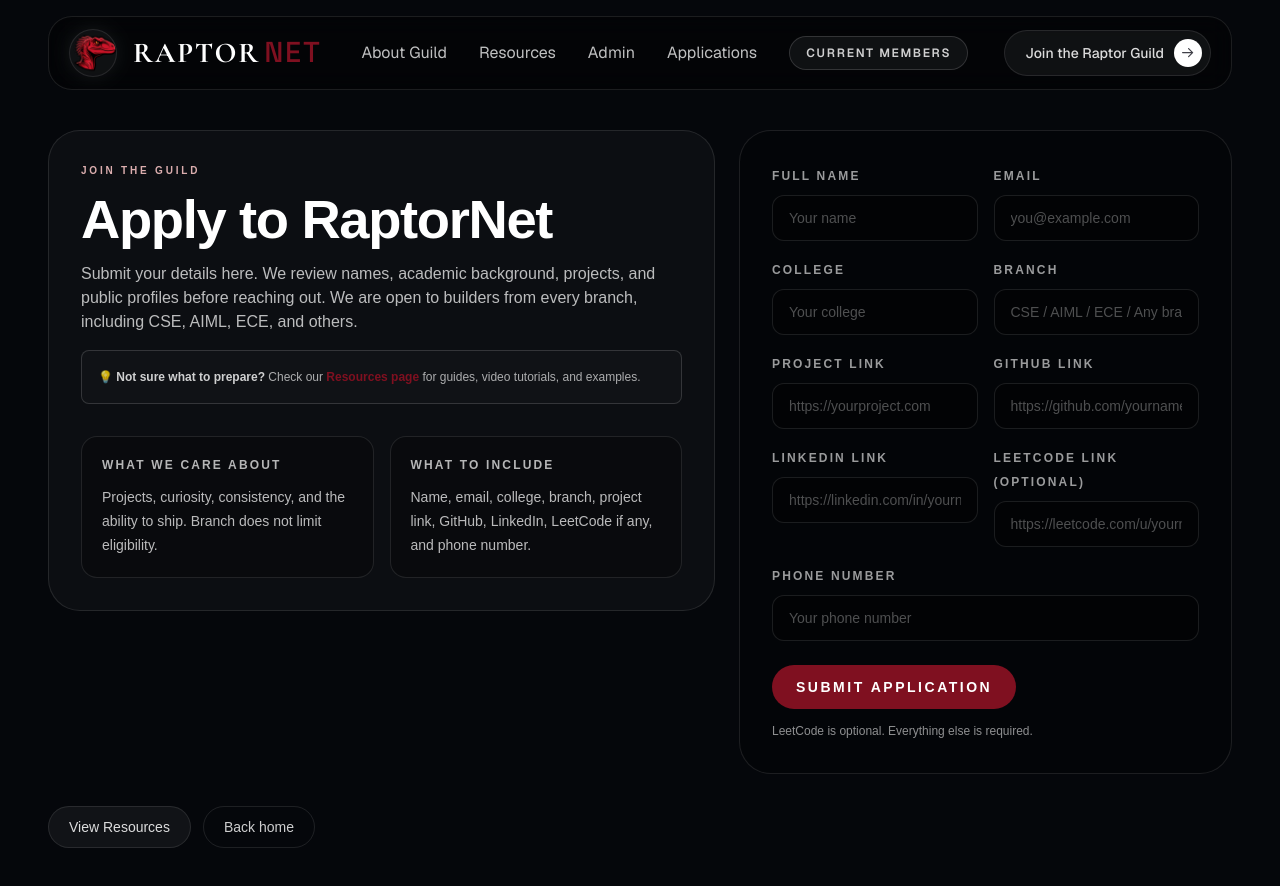
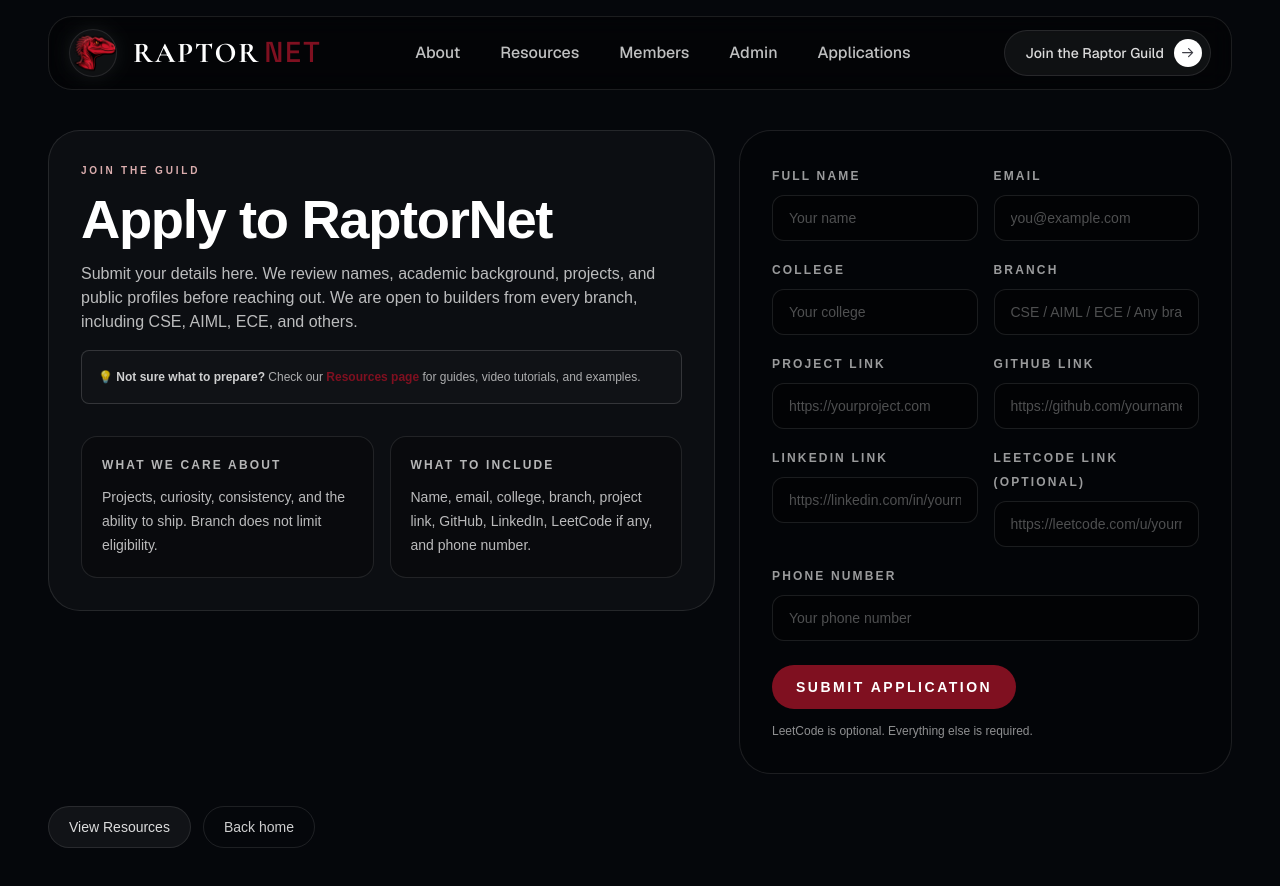
Before and after one commit to KrishnaPrasad-dev/RaptorNet, a Next.js app in the folder raptornet/: page /apply in a window 1280 px wide. Shown: the top 886 px of the page. Built offline with nearby package versions, Linux system fonts and the light colour scheme.

Commit message:
Final changes to the version 1

```diff
--- a/raptornet/src/components/Navbar.tsx
+++ b/raptornet/src/components/Navbar.tsx
@@ -21,12 +21,24 @@ const netFont = Space_Grotesk({
 });
 
 export default function Navbar() {
-  const [menuOpen, setMenuOpen] = React.useState(false);
+  const [mobileMenuOpen, setMobileMenuOpen] = React.useState(false);
+  const [moreMenuOpen, setMoreMenuOpen] = React.useState(false);
+  const moreMenuRef = React.useRef<HTMLDivElement>(null);
+
+  React.useEffect(() => {
+    function handleClickOutside(event: MouseEvent) {
+      if (moreMenuRef.current && !moreMenuRef.current.contains(event.target as Node)) {
+        setMoreMenuOpen(false);
+      }
+    }
+    document.addEventListener("mousedown", handleClickOutside);
+    return () => document.removeEventListener("mousedown", handleClickOutside);
+  }, []);
 
   return (
     <nav className={`${geist.className} relative z-[100] rounded-[1.5rem] border border-white/10 bg-black/40 px-3 py-2.5 text-white backdrop-blur-md sm:px-4 sm:py-3 md:px-5`}>
       <div className="flex items-center justify-between gap-3 sm:gap-6">
-        <div className="flex min-w-0 items-center gap-4 sm:gap-8 lg:gap-10">
+        {/* Logo */}
         <Link href="/" className="shrink-0" aria-label="RaptorNet home">
           <div className="flex items-center gap-2.5 sm:gap-4">
             <div className="relative h-10 w-10 overflow-hidden rounded-full border border-white/10 bg-white/5 shadow-[0_0_20px_rgba(255,255,255,0.08)] sm:h-12 sm:w-12">
@@ -52,30 +64,55 @@ export default function Navbar() {
           </div>
         </Link>
 
-          {/* Tablet Navigation - 3-4 key buttons */}
-          <div className="hidden items-center gap-3 md:flex lg:hidden">
-            <Link href="/#about-guild" className="text-xs font-medium text-white/75 transition-colors duration-150 ease-out hover:text-[#7f1020] px-3 py-1.5">About</Link>
-            <Link href="/resources" className="text-xs font-medium text-white/75 transition-colors duration-150 ease-out hover:text-[#7f1020] px-3 py-1.5">Resources</Link>
-            <Link href="/members" className="text-xs font-medium text-white/75 transition-colors duration-150 ease-out hover:text-[#7f1020] px-3 py-1.5">Members</Link>
-            <Link href="/admin/applications" className="text-xs font-medium text-white/75 transition-colors duration-150 ease-out hover:text-[#7f1020] px-3 py-1.5">Apps</Link>
+        {/* Main Navigation - Shows on md and up */}
+        <div className="hidden items-center gap-6 md:flex lg:gap-8 xl:gap-4">
+          <Link href="/#about-guild" className="text-sm font-medium text-white/75 transition-colors duration-150 ease-out hover:text-[#7f1020] px-3 py-2 lg:text-base">
+            About
+          </Link>
+          <Link href="/resources" className="text-sm font-medium text-white/75 transition-colors duration-150 ease-out hover:text-[#7f1020] px-3 py-2 lg:text-base">
+            Resources
+          </Link>
+          <Link href="/members" className="text-sm font-medium text-white/75 transition-colors duration-150 ease-out hover:text-[#7f1020] px-3 py-2 lg:text-base">
+            Members
+          </Link>
+
+          {/* More Dropdown - Shows only on md-lg, hidden on xl+ */}
+          <div className="relative md:flex lg:hidden" ref={moreMenuRef}>
+            <button
+              onClick={() => setMoreMenuOpen(!moreMenuOpen)}
+              className="text-sm font-medium text-white/75 transition-colors duration-150 ease-out hover:text-[#7f1020] px-3 py-2 flex items-center gap-1.5"
+            >
+              More
+              <svg className={`w-4 h-4 transition-transform ${moreMenuOpen ? 'rotate-180' : ''}`} fill="none" stroke="currentColor" viewBox="0 0 24 24">
+                <path strokeLinecap="round" strokeLinejoin="round" strokeWidth={2} d="M19 14l-7 7m0 0l-7-7m7 7V3" />
+              </svg>
+            </button>
+
+            {moreMenuOpen && (
+              <div className="absolute right-0 top-full mt-2 w-48 rounded-xl border border-white/10 bg-[#0d1117] shadow-2xl z-[300]">
+                <Link href="/admin" className="block px-4 py-2.5 text-sm text-white/65 hover:bg-[#7f1020]/20 hover:text-white transition-colors first:rounded-t-lg">
+                  Admin
+                </Link>
+                <Link href="/admin/applications" className="block px-4 py-2.5 text-sm text-white/65 hover:bg-[#7f1020]/20 hover:text-white transition-colors last:rounded-b-lg">
+                  Applications
+                </Link>
+              </div>
+            )}
           </div>
 
-          {/* Desktop Navigation - Full menu */}
-          <div className="hidden items-center gap-8 lg:flex">
-            <Link href="/#about-guild" className="text-md text-white/75 transition-colors duration-150 ease-out hover:text-[#7f1020]">About Guild</Link>
-            <Link href="/resources" className="text-md text-white/75 transition-colors duration-150 ease-out hover:text-[#7f1020]">Resources</Link>
-            <Link href="/admin" className="text-md text-white/75 transition-colors duration-150 ease-out hover:text-[#7f1020]">Admin</Link>
-            <Link href="/admin/applications" className="text-md text-white/75 transition-colors duration-150 ease-out hover:text-[#7f1020]">Applications</Link>
-            <Link
-              href="/members"
-              className="rounded-full border border-white/15 bg-white/5 px-4 py-2 text-xs font-semibold tracking-[0.14em] uppercase text-white/80 transition-colors duration-150 ease-out hover:border-[#7f1020] hover:bg-[#7f1020]/20 hover:text-white"
-            >
-              Current Members
+          {/* Full Desktop Menu - Shows on xl+ */}
+          <div className="hidden xl:flex items-center gap-4">
+            <Link href="/admin" className="text-base font-medium text-white/75 transition-colors duration-150 ease-out hover:text-[#7f1020] px-3 py-2">
+              Admin
+            </Link>
+            <Link href="/admin/applications" className="text-base font-medium text-white/75 transition-colors duration-150 ease-out hover:text-[#7f1020] px-3 py-2">
+              Applications
             </Link>
           </div>
         </div>
 
-        <div className="flex shrink-0 items-center gap-1.5 sm:gap-2">
+        {/* Right Side - Join Button & Mobile Menu */}
+        <div className="flex items-center gap-1.5 sm:gap-2 shrink-0">
           <Link
             href="/apply"
             className="hidden items-center gap-2.5 rounded-full border border-white/10 bg-white/5 pl-5 pr-2 py-2 text-sm font-medium text-white/85 transition-colors duration-150 ease-out hover:border-[#7f1020] hover:bg-[#7f1020] hover:text-white md:flex"
@@ -90,36 +127,48 @@ export default function Navbar() {
 
           <Link
             href="/apply"
-            className="rounded-full border border-white/10 bg-white/5 px-3 py-1.5 text-[10px] font-semibold tracking-[0.14em] uppercase text-white transition-colors duration-150 ease-out hover:border-[#7f1020] hover:bg-[#7f1020] hover:text-white sm:px-4 sm:py-2 sm:text-[11px] sm:tracking-[0.16em] md:hidden"
+            className="rounded-full border border-white/10 bg-white/5 px-3 py-1.5 text-[10px] font-semibold tracking-[0.14em] uppercase text-white transition-colors duration-150 ease-out hover:border-[#7f1020] hover:bg-[#7f1020] hover:text-white sm:px-4 sm:py-2 sm:text-[11px] md:hidden"
           >
             Join
           </Link>
 
+          {/* Mobile Hamburger */}
           <button
             type="button"
             aria-label="Toggle menu"
-            aria-expanded={menuOpen}
-            onClick={() => setMenuOpen(!menuOpen)}
+            aria-expanded={mobileMenuOpen}
+            onClick={() => setMobileMenuOpen(!mobileMenuOpen)}
             className="flex cursor-pointer flex-col gap-1.5 border-0 bg-transparent p-1 md:hidden"
           >
-            <span className={`block h-0.5 w-6 bg-white transition-transform ${menuOpen ? "translate-y-2 rotate-45" : ""}`} />
-            <span className={`block h-0.5 w-6 bg-white transition-opacity ${menuOpen ? "opacity-0" : ""}`} />
-            <span className={`block h-0.5 w-6 bg-white transition-transform ${menuOpen ? "-translate-y-2 -rotate-45" : ""}`} />
+            <span className={`block h-0.5 w-6 bg-white transition-transform ${mobileMenuOpen ? "translate-y-2 rotate-45" : ""}`} />
+            <span className={`block h-0.5 w-6 bg-white transition-opacity ${mobileMenuOpen ? "opacity-0" : ""}`} />
+            <span className={`block h-0.5 w-6 bg-white transition-transform ${mobileMenuOpen ? "-translate-y-2 -rotate-45" : ""}`} />
           </button>
         </div>
       </div>
 
-      {menuOpen && (
+      {/* Mobile Menu */}
+      {mobileMenuOpen && (
         <div className="absolute left-0 top-full z-[200] mt-2.5 flex w-full flex-col gap-1 rounded-b-[1.25rem] border border-white/10 border-t-0 bg-[#0d1117] p-4 shadow-2xl sm:mt-3 sm:p-5 md:hidden">
-          <Link href="/#about-guild" className="rounded-lg px-4 py-2.5 text-sm text-white/65 transition-colors duration-150 ease-out hover:bg-[#7f1020] hover:text-white">About Guild</Link>
-          <Link href="/resources" className="rounded-lg px-4 py-2.5 text-sm text-white/65 transition-colors duration-150 ease-out hover:bg-[#7f1020] hover:text-white">Resources</Link>
-          <Link href="/members" className="rounded-lg px-4 py-2.5 text-sm text-white/65 transition-colors duration-150 ease-out hover:bg-[#7f1020] hover:text-white">Current Members</Link>
-          <Link href="/admin" className="rounded-lg px-4 py-2.5 text-sm text-white/65 transition-colors duration-150 ease-out hover:bg-[#7f1020] hover:text-white">Admin Profile</Link>
-          <Link href="/admin/applications" className="rounded-lg px-4 py-2.5 text-sm text-white/65 transition-colors duration-150 ease-out hover:bg-[#7f1020] hover:text-white">Applications</Link>
+          <Link href="/#about-guild" className="rounded-lg px-4 py-2.5 text-sm text-white/65 transition-colors duration-150 ease-out hover:bg-[#7f1020] hover:text-white">
+            About Guild
+          </Link>
+          <Link href="/resources" className="rounded-lg px-4 py-2.5 text-sm text-white/65 transition-colors duration-150 ease-out hover:bg-[#7f1020] hover:text-white">
+            Resources
+          </Link>
+          <Link href="/members" className="rounded-lg px-4 py-2.5 text-sm text-white/65 transition-colors duration-150 ease-out hover:bg-[#7f1020] hover:text-white">
+            Current Members
+          </Link>
+          <Link href="/admin" className="rounded-lg px-4 py-2.5 text-sm text-white/65 transition-colors duration-150 ease-out hover:bg-[#7f1020] hover:text-white">
+            Admin
+          </Link>
+          <Link href="/admin/applications" className="rounded-lg px-4 py-2.5 text-sm text-white/65 transition-colors duration-150 ease-out hover:bg-[#7f1020] hover:text-white">
+            Applications
+          </Link>
 
           <Link
             href="/apply"
-            className="mt-3 flex w-fit items-center justify-center gap-2.5 rounded-full border border-white/10 bg-white/5 px-5 py-2.5 text-sm font-medium text-white/85 transition-colors duration-150 ease-out hover:border-[#7f1020] hover:bg-[#7f1020] hover:text-white"
+            className="mt-3 flex w-fit items-center gap-2.5 rounded-full border border-white/10 bg-white/5 px-5 py-2.5 text-sm font-medium text-white/85 transition-colors duration-150 ease-out hover:border-[#7f1020] hover:bg-[#7f1020] hover:text-white"
           >
             Join Our Guild
             <span className="flex size-7 items-center justify-center rounded-full bg-white">
```
Lines whose indentation alone changed are shown as unchanged.
